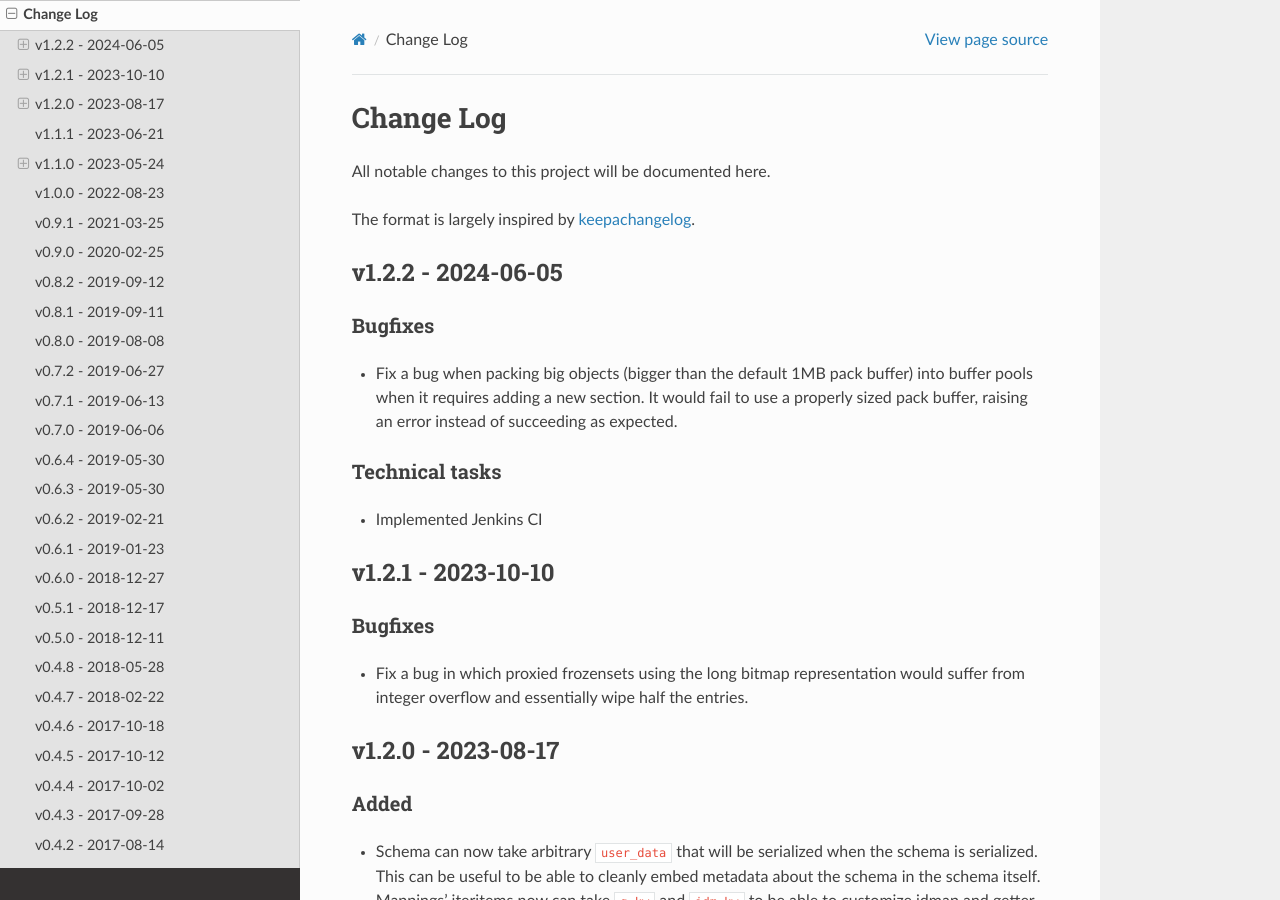
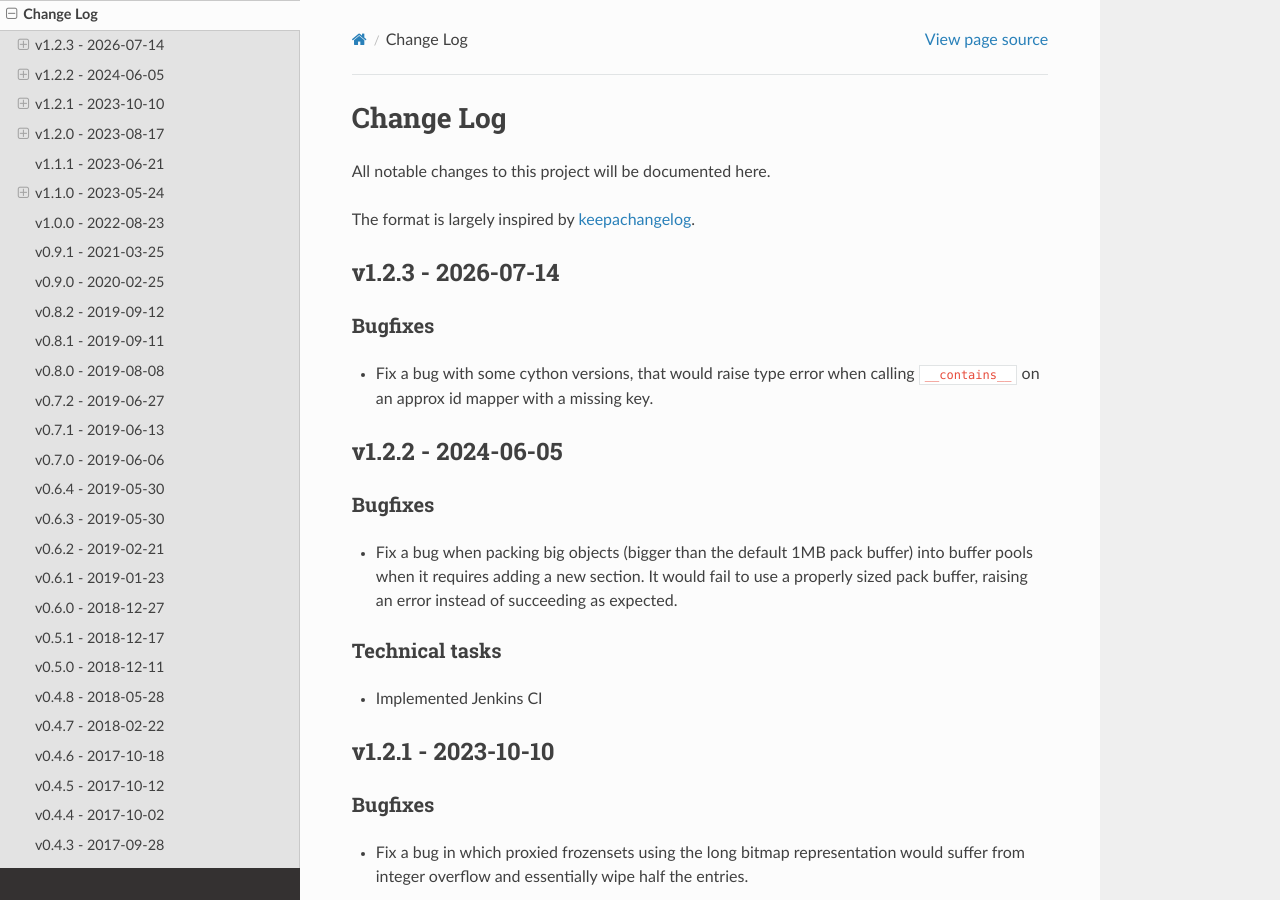
Before and after one commit to jampp/sharedbuffers, a Sphinx documentation site: the page built from doc/source/CHANGELOG.rst, in a window 1280 px wide and 900 px high. Built offline with Sphinx 7.4.7 and the Read the Docs theme 3.1.0, drawn with Linux system fonts in a browser that asks for light colours.

Commit message:
Fix has_key type error
Sometimes has_key would return None on approx id mappers.

None is not a valid return type for ``__contains__``, so when
that happens as a result of a contains call (x in id_mapper)
a TypeError would be raised

```diff
--- a/doc/source/CHANGELOG.rst
+++ b/doc/source/CHANGELOG.rst
@@ -4,6 +4,16 @@ Change Log
 All notable changes to this project will be documented here.
 
 The format is largely inspired by keepachangelog_.
+
+v1.2.3 - 2026-07-14
+===================
+
+Bugfixes
+~~~~~~~~
+
+- Fix a bug with some cython versions, that would raise type error
+  when calling ``__contains__`` on an approx id mapper with a missing
+  key.
 
 v1.2.2 - 2024-06-05
 ===================
--- a/setup.py
+++ b/setup.py
@@ -129,7 +129,7 @@ else:
     extra['ext_modules'] = lazy_modules()
     extra['setup_requires'] = setup_requires
 
-VERSION = "1.2.2"
+VERSION = "1.2.3"
 
 version_path = os.path.join(os.path.dirname(__file__), 'sharedbuffers', '_version.py')
 if not os.path.exists(version_path):
```
Also changed, not shown: 2 other files.
